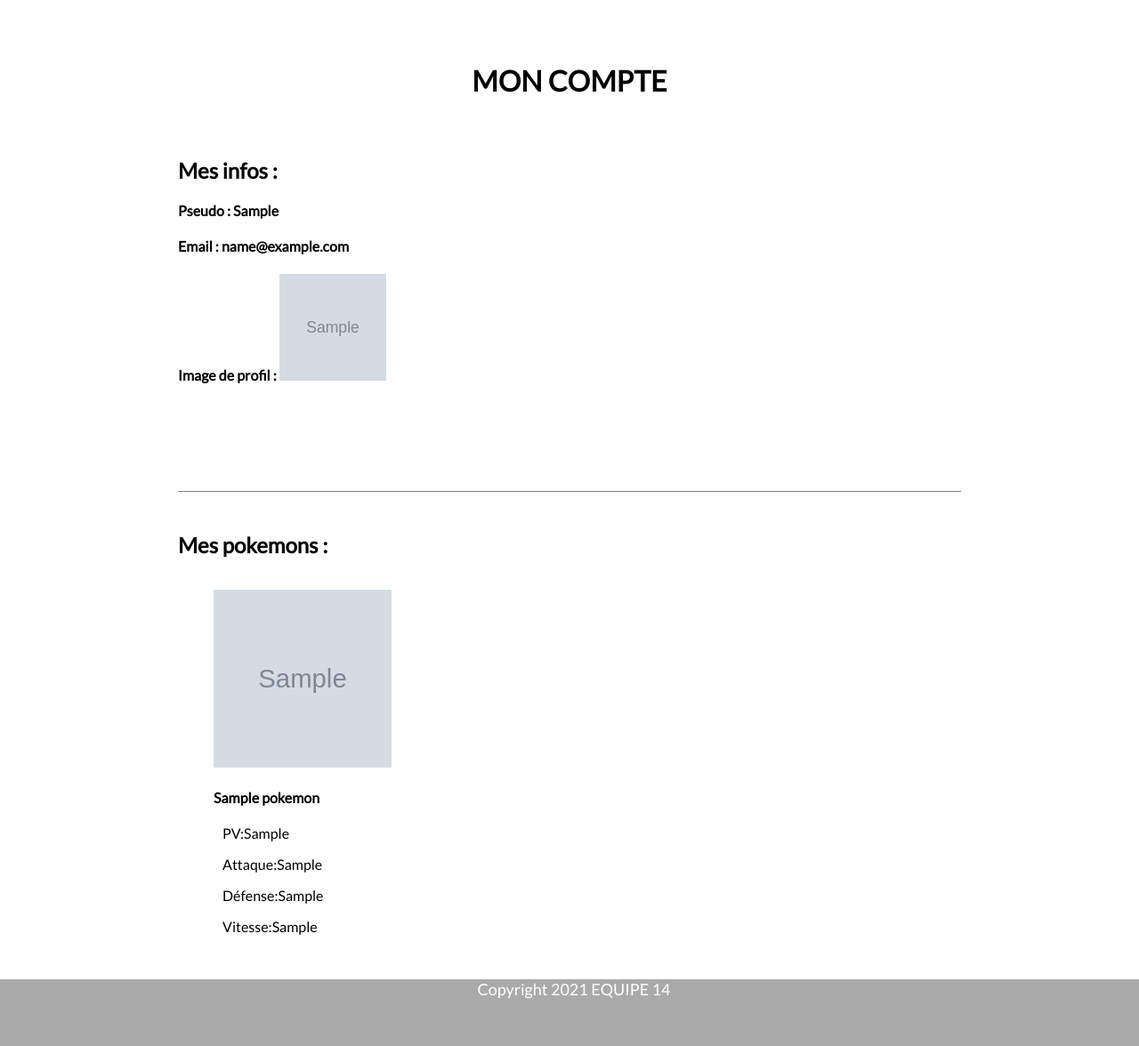
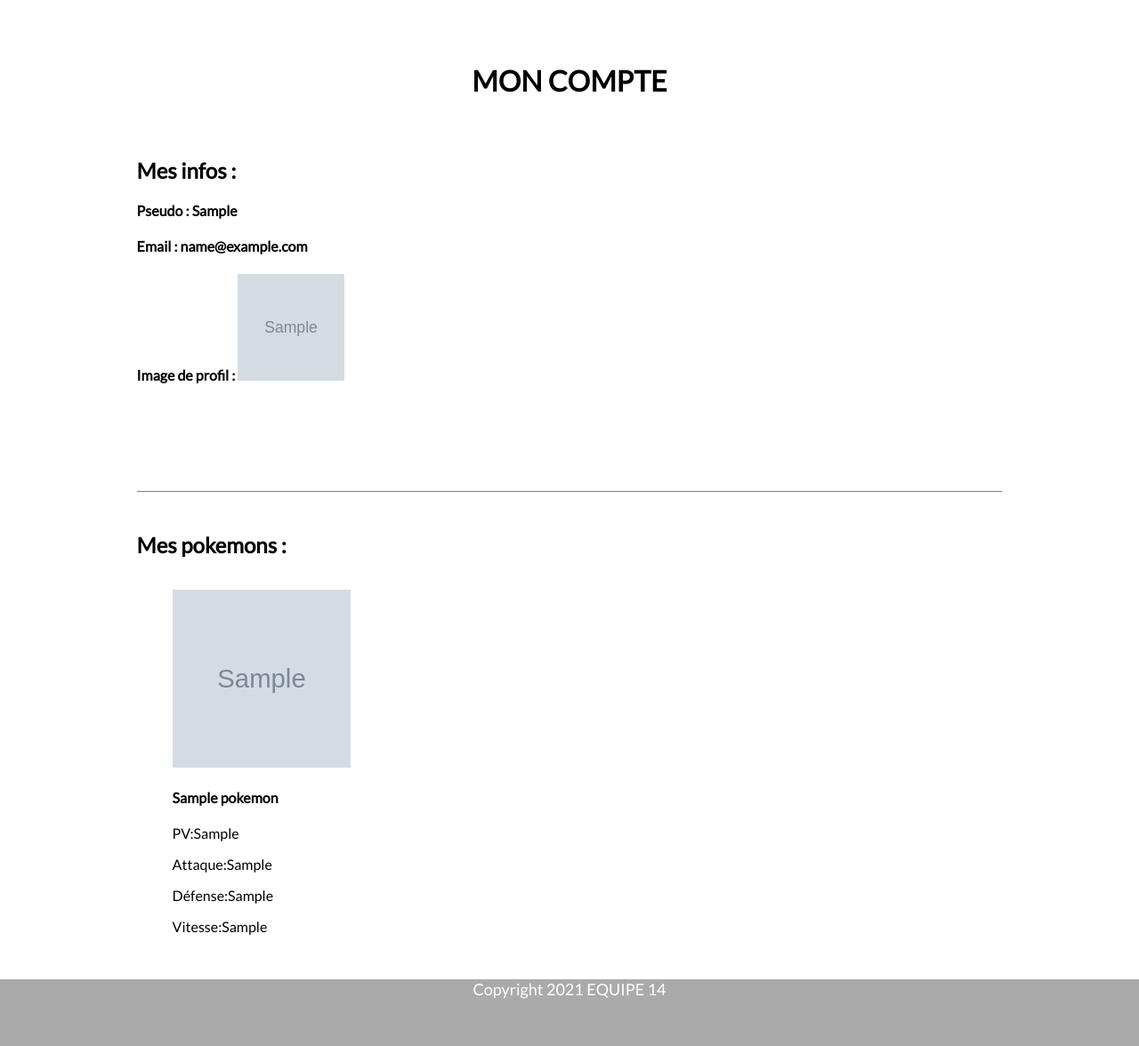
Before and after one commit to Dropaa/ProjecPHP, a PHP site: page /profile.php in a window 1280 px wide. Shown: the part 73-1249 px from the top of the page at 89% size. Run offline with PHP 8.4, Linux system fonts and the light colour scheme; the visitor is signed in with stand-in values (Sample User, id 1); tables that the repository leaves empty or names only in its code hold one stand-in row (values such as "Sample post"); grey boxes marked "Sample" are stand-in pictures.

Commit message:
update collection.php.php && profile.php && style.css

```diff
--- a/collection.php
+++ b/collection.php
@@ -19,7 +19,7 @@ include('includes/header.php')
 <body>
 
 <h1 class="allpokemonTitre">TOUS LES POKEMONS</h1>
-
+<div class="pokemonCollect">
 <?php
 
 include ('includes/config.php');
@@ -30,7 +30,7 @@ $ans = $req->fetchAll(PDO::FETCH_ASSOC);
 
 foreach ($ans as $key => $pokemon) {
     echo '<figure>';
-    echo '<img src="uploads/' . $pokemon['image'] .'">';
+    echo '<img src="uploads/' . $pokemon['image'] .'" height="200" width="200">';
     echo '<figcaption>';
     echo '<H4>' . $pokemon['nom'] . '</H4>';
     echo '<p> PV:' . $pokemon['pv'] .'</p>';
@@ -41,6 +41,7 @@ foreach ($ans as $key => $pokemon) {
     echo '</figure>';
 }
 ?>
+</div>
 
 </body>
 
--- a/profile.php
+++ b/profile.php
@@ -40,6 +40,7 @@ include('includes/header.php')
     <h4>Email : <?= $email ?></h4>
 
     <h4>Image de profil : <img src="uploads/<?= $image ?>" height="120" width="120" class="imgprofile"></h4>
+
 </div>
 
 <div class="mypokemons">
@@ -59,10 +60,10 @@ include('includes/header.php')
             echo '<img src="uploads/' . $pokemon['image'] .'" height="200" width="200">';
             echo '<figcaption>';
             echo '<H4>' . $pokemon['nom'] . '</H4>';
-            echo '<p> PV:' . $pokemon['pv'] .'</p>';
-            echo '<p> Attaque:' . $pokemon['attaque'] .'</p>';
-            echo '<p> Défense:' . $pokemon['defense'] .'</p>';
-            echo '<p> Vitesse:' . $pokemon['vitesse'] .'</p>';
+            echo '<p class="infoPokemon"> PV:' . $pokemon['pv'] .'</p>';
+            echo '<p class="infoPokemon"> Attaque:' . $pokemon['attaque'] .'</p>';
+            echo '<p class="infoPokemon"> Défense:' . $pokemon['defense'] .'</p>';
+            echo '<p class="infoPokemon"> Vitesse:' . $pokemon['vitesse'] .'</p>';
             echo '</figcaption>';
             echo '</figure>';
         }
--- a/style/style.css
+++ b/style/style.css
@@ -5,10 +5,6 @@ body{
 .add_pokemon{
     margin-left: 10%;
     margin-right: 10%;
-}
-
-.imgprofile{
-
 }
 
 .file{
@@ -84,6 +80,7 @@ body{
     justify-content: center;
 }
 
+
 .emailConnexion, .passwordConnexion, .nicknameInscription, .emailInscription, .passwordInscription, .boutonConnexion, .boutonInscription{
     display: inline-block;
     width: 91.5%;
@@ -121,7 +118,7 @@ input{
 }
 
 
-.titreCompte, p{
+.titreCompte, .profilImg{
     padding-left: 10px;
 }
 
@@ -175,8 +172,8 @@ h2{
 }
 
 .container-account{
-    padding-left: 200px;
-    padding-right: 200px;
+    padding-left: 12%;
+    padding-right: 12%;
 
 }
 
@@ -197,7 +194,7 @@ figure{
 .pokemonCollect{
     display: inline-flex;
     flex-wrap: wrap;
-
+    text-align:left
 }
 
 .mypokemons{
```
